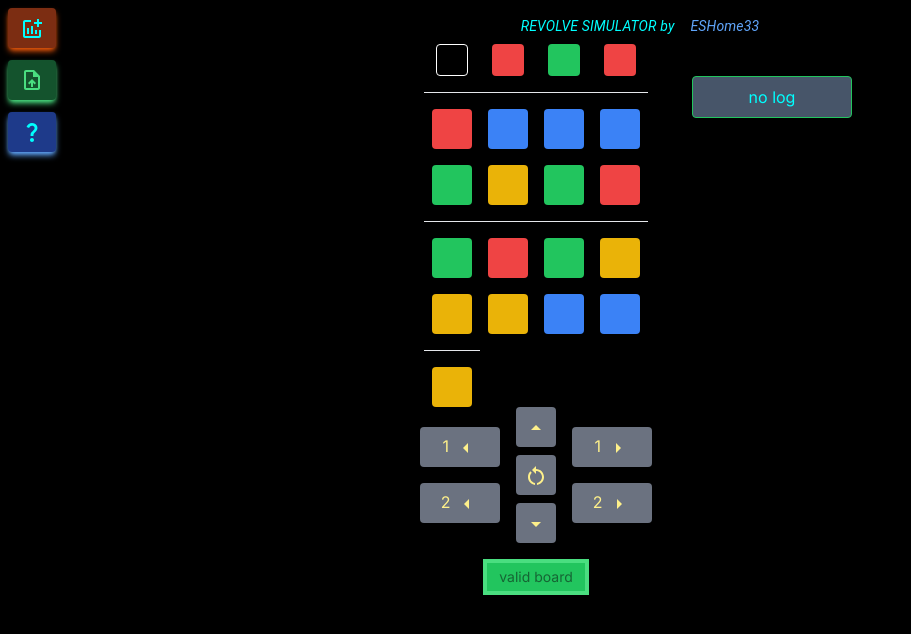
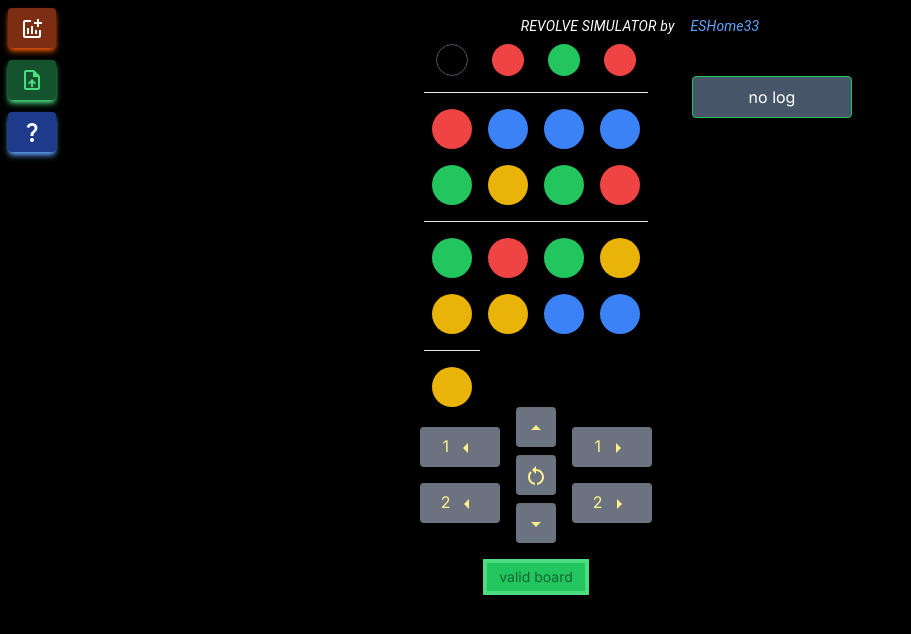
Before and after one commit to esHome33/revolve, a Next.js app: page / in a window 1280 px wide. Shown: the top 634 px of the page, without its empty margins (0-911 px from the left). Built offline with nearby package versions, Linux system fonts and the light colour scheme.

Commit message:
animation and transition. no more squares.

```diff
--- a/src/app/globals.css
+++ b/src/app/globals.css
@@ -3,7 +3,7 @@
 @tailwind utilities;
 
 :root {
-  --foreground-rgb: 0, 255, 255;
+	--foreground-rgb: 255, 255, 255;
 	--background-start-rgb: 0, 0, 0;
 	--background-end-rgb: 0, 0, 0;
 }
--- a/src/components/case.tsx
+++ b/src/components/case.tsx
@@ -1,6 +1,6 @@
 'use client';
 
-import { Col1, Col2, Col3, Col4, ColVide, Couleurs } from "@/lib/types"
+import { Couleurs } from "@/lib/types"
 import { useEffect, useState } from "react";
 
 type Props = {
@@ -11,116 +11,59 @@ type Props = {
 }
 
 const dim = "w-10 h-10 ";
-const dim0 = "w-8 h-8 ";
+const dim_petit = "w-8 h-8 ";
 
-const CaseCouleur = (props: Props) => {
+const CaseCouleur = ({silo,h,couleur,color_edit}: Props) => {
 
     const [onclient, setOnclient] = useState<boolean>(false);
 
     useEffect(() => {
         setOnclient(true);
-    },[]);
+    }, []);
 
     if (!onclient) {
         return null;
     }
 
-    switch (props.couleur) {
-        case Col1:
-            if (props.h === 0) {
-                return (
-                    <div
-                        className={`${dim0} bg-red-500 rounded mx-auto`}
-                        onClick={() => props.color_edit(props.silo, props.h)}
-                    ></div>
-                )
-            } else {
-                return (
-                    <div
-                        className={`${dim} bg-red-500 rounded`}
-                        onClick={() => props.color_edit(props.silo, props.h)}
-                    ></div>
-                )
-            }
-        case Col2:
-            if (props.h === 0) {
-                return (
-                    <div
-                        className={`${dim0} bg-green-500 rounded mx-auto`}
-                        onClick={() => props.color_edit(props.silo, props.h)}
-                    ></div>
-                )
-            } else {
-                return (
-                    <div
-                        className={`${dim} bg-green-500 rounded`}
-                        onClick={() => props.color_edit(props.silo, props.h)}
-                    ></div>
-                )
-            }
-        case Col3:
-            if (props.h === 0) {
-                return (
-                    <div
-                        className={`${dim0} bg-blue-500 rounded mx-auto`}
-                        onClick={() => props.color_edit(props.silo, props.h)}
-                    ></div>
-                )
-            } else {
-                return (
-                    <div
-                        className={`${dim} bg-blue-500 rounded`}
-                        onClick={() => props.color_edit(props.silo, props.h)}
-                    ></div>
-                )
-            }
-        case Col4:
-            if (props.h === 0) {
-                return (
-                    <div
-                        className={`${dim0} bg-yellow-500 rounded mx-auto`}
-                        onClick={() => props.color_edit(props.silo, props.h)}
-                    ></div>
-                )
-            } else {
-                return (
-                    <div
-                        className={`${dim} bg-yellow-500 rounded`}
-                        onClick={() => props.color_edit(props.silo, props.h)}
-                    ></div>
-                )
-            }
-        case ColVide:
-            if (props.h === 0) {
-                return (
-                    <div
-                        className={`${dim0} bg-black border-white border rounded mx-auto`}
-                        onClick={() => props.color_edit(props.silo, props.h)}
-                    ></div>
-                )
-            } else {
-                return (
-                    <div
-                        className={`${dim} bg-black border-white border rounded`}
-                        onClick={() => props.color_edit(props.silo, props.h)}
-                    ></div>
-                )
-            }
-        default:
-            if (props.h === 0) {
-                return (
-                    <div
-                        className={`${dim0} bg-white border-green-500 border-2 rounded mx-auto`}
-                    ></div>
-                )
-            } else {
-                return (
-                    <div
-                        className={`${dim} bg-white border-green-500 border-2 rounded`}
-                    ></div>
-                )
-            }
+
+    const colorise = (col:Couleurs) => {
+        switch (col) {
+            case "B":
+                return "bg-blue-500";
+            case "G":
+                return "bg-green-500";
+            case "R":
+                return "bg-red-500";
+            case "Y":
+                return "bg-yellow-500";
+            case "X":
+                return "border border-gray-600";
+        }
     }
+
+    const produitCase = (col: Couleurs, silo: number, h: number, grand: boolean) => {
+        const couleur = colorise(col);
+        const autres_attributs = "rounded-full ease-out animate-slideRight transition duration-1700";
+        if (grand) {
+            return (<div
+                className={`${dim} ${couleur} ${autres_attributs} `}
+                onClick={() => color_edit(silo, h)}
+            ></div>)
+        } else {
+            return (<div
+                className={`${dim_petit} ${couleur} ${autres_attributs} mx-auto `}
+                onClick={() => color_edit(silo, h)}
+            ></div>)
+        }
+    }
+
+    if (h === 0) {
+        return produitCase(couleur, silo, h, false);
+    } else {
+        return produitCase(couleur, silo, h, true);
+    }
+
+
 }
 
 export default CaseCouleur
--- a/src/lib/revolve.ts
+++ b/src/lib/revolve.ts
@@ -1,5 +1,5 @@
 import Action from "./action";
-import { Col1, Col2, Col3, Col4, ColVide, Couleurs } from "./types";
+import { RED, GREEN, BLUE, YELLOW, EMPTY, Couleurs } from "./types";
 
 export default class Revolve {
 	/**
@@ -32,17 +32,17 @@ export default class Revolve {
 		for (let index = 0; index < coul.length; index++) {
 			const element = coul[index] as Couleurs;
 			if (
-				element !== Col1 &&
-				element !== Col2 &&
-				element !== Col3 &&
-				element !== Col4 &&
-				element !== ColVide
+				element !== RED &&
+				element !== GREEN &&
+				element !== BLUE &&
+				element !== YELLOW &&
+				element !== EMPTY
 			) {
 				throw new Error(
 					`This character (${element}) is not a valid color`
 				);
 			}
-			if (element === ColVide) {
+			if (element === EMPTY) {
 				// noter l'emplacement de la place vide
 				this.place_vide_h = h;
 				this.place_vide_silo = silo;
@@ -816,16 +816,16 @@ export default class Revolve {
 	}
 
 	private get_next_color(col: string): Couleurs {
-		if (col === Col1) {
-			return Col2;
-		} else if (col === Col2) {
-			return Col3;
-		} else if (col === Col3) {
-			return Col4;
-		} else if (col === Col4) {
-			return ColVide;
-		} else if (col === ColVide) {
-			return Col1;
+		if (col === RED) {
+			return GREEN;
+		} else if (col === GREEN) {
+			return BLUE;
+		} else if (col === BLUE) {
+			return YELLOW;
+		} else if (col === YELLOW) {
+			return EMPTY;
+		} else if (col === EMPTY) {
+			return RED;
 		} else {
 			throw new Error(
 				`Argument Exception : ${col} n'est pas une couleur admise`
@@ -850,19 +850,19 @@ export default class Revolve {
 		for (let silo = 0; silo < 4; silo++) {
 			const column = this.cols[silo];
 			column.forEach((char) => {
-				if (char === Col1) {
+				if (char === RED) {
 					col1_count++;
 					total_items_count++;
-				} else if (char === Col2) {
+				} else if (char === GREEN) {
 					col2_count++;
 					total_items_count++;
-				} else if (char === Col3) {
+				} else if (char === BLUE) {
 					col3_count++;
 					total_items_count++;
-				} else if (char === Col4) {
+				} else if (char === YELLOW) {
 					col4_count++;
 					total_items_count++;
-				} else if (char === ColVide) {
+				} else if (char === EMPTY) {
 					empty_count++;
 					total_items_count++;
 				} else {
--- a/src/lib/types.ts
+++ b/src/lib/types.ts
@@ -2,15 +2,15 @@ import Action from "./action";
 
 export type Couleurs = "R" | "G" | "B" | "Y" | "X";
 
-export const Col1 = "R";
-export const Col2 = "G";
-export const Col3 = "B";
-export const Col4 = "Y";
-export const ColVide = "X";
+export const RED = "R";
+export const GREEN = "G";
+export const BLUE = "B";
+export const YELLOW = "Y";
+export const EMPTY = "X";
 
 export type FileContent = {
-    game: string;
-    moves: Action[];
-}
+	game: string;
+	moves: Action[];
+};
 
-export const MagicId = 'ESV1';
+export const MagicId = "ESV1";
--- a/tailwind.config.ts
+++ b/tailwind.config.ts
@@ -11,6 +11,29 @@ const config: Config = {
 			colors: {
 				"regal-blue": "#243c5a",
 			},
+			transitionDuration: {
+				"800": "800ms",
+				"950": "950ms",
+				"1700":"1700ms",
+				"2300": "2300ms",
+			},
+			transitionTimingFunction: {
+				"in-expo": "cubic-bezier(0.22, 0.82, 0.35, 0.95)",
+			},
+			keyframes: () => ({
+				slideRight: {
+					"0%": { transform: "translateX(-10px)" },
+					"100%": { transform: "translateX(0px)" },
+				},
+				slideLeft: {
+					"0%": { transform: "translateX(10px)" },
+					"100%": { transform: "translateX(0px)" },
+				},
+			}),
+			animation: {
+				slideRight: "slideRight 1s ease-in",
+				slideLeft: "slideLeft 1s ease-in",
+			},
 		},
 	},
 	plugins: [],
```
Also changed, not shown: 1 other file (tests, documents, lock files or other folders). Lines whose indentation alone changed are shown as unchanged.
